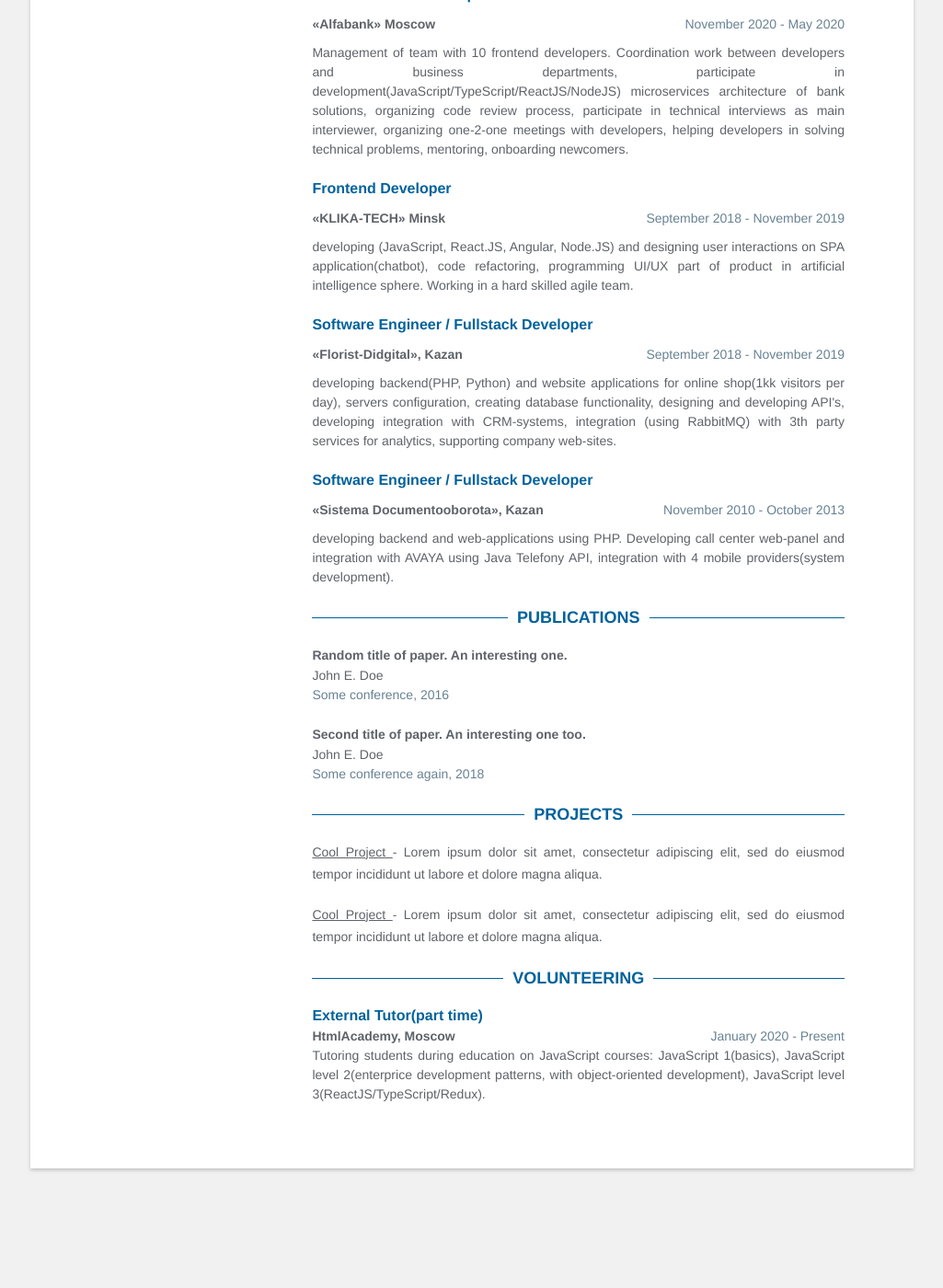
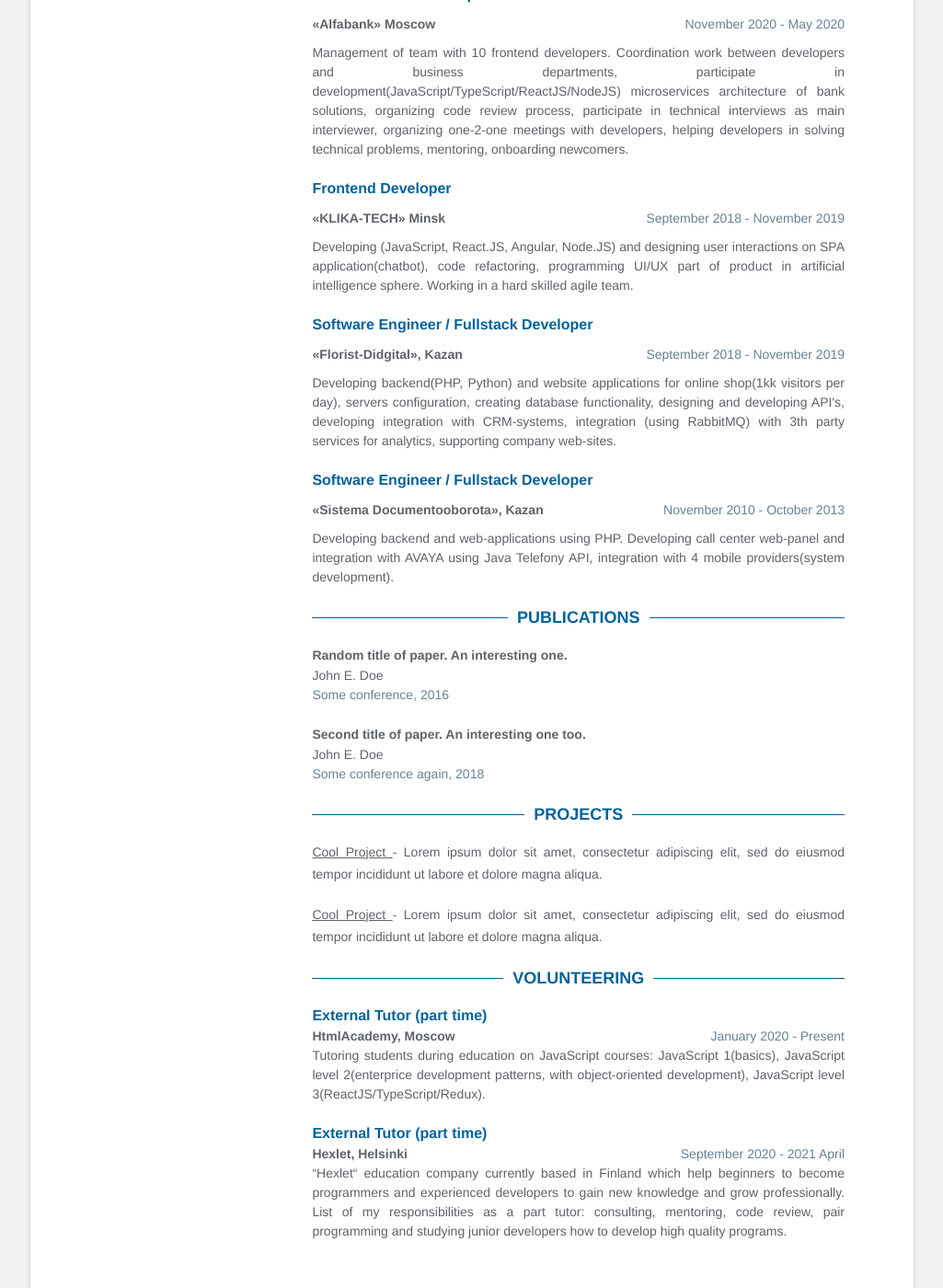
Before and after one commit to sahaviev/sahaviev.github.io, a Jekyll site: the page built from index.html, in a window 1280 px wide and 1400 px high, scrolled down 1127 px. Shown: the whole window at 92% size, without its empty margins (127-1152 px from the left). Built offline with Jekyll 4.4.1, drawn with Linux system fonts in a browser that asks for light colours; before the commit the page ends 2427 px from its top, so only the background shows below that.

Commit message:
CV-1: update information about volunteering 2

```diff
--- a/_data/data.yml
+++ b/_data/data.yml
@@ -98,7 +98,7 @@
     company: «KLIKA-TECH» Minsk
     country: Republic of Belarus
     details: |
-      developing (JavaScript, React.JS, Angular, Node.JS) and designing user interactions on SPA application(chatbot),
+      Developing (JavaScript, React.JS, Angular, Node.JS) and designing user interactions on SPA application(chatbot),
       code refactoring, programming UI/UX part of product in artificial intelligence sphere. Working in a hard skilled agile team.
 
   - role: Software Engineer / Fullstack Developer
@@ -106,7 +106,7 @@
     company: «Florist-Didgital», Kazan
     country: Russian Federation
     details: |
-      developing backend(PHP, Python) and website applications for online shop(1kk visitors per day), servers configuration,
+      Developing backend(PHP, Python) and website applications for online shop(1kk visitors per day), servers configuration,
       creating database functionality, designing and developing API's, developing integration with CRM-systems,
       integration (using RabbitMQ) with 3th party services for analytics, supporting company web-sites.
 
@@ -115,7 +115,7 @@
     company: «Sistema Documentooborota», Kazan
     country: Russian Federation
     details: |
-      developing backend and web-applications using PHP. Developing call center web-panel and integration with AVAYA using
+      Developing backend and web-applications using PHP. Developing call center web-panel and integration with AVAYA using
       Java Telefony API, integration with 4 mobile providers(system development).
 
 publications:
@@ -145,9 +145,18 @@
 # Volunteering
 volunteering:
   - time: January 2020 - Present
-    role: External Tutor(part time)
+    role: External Tutor (part time)
     company: HtmlAcademy, Moscow
     country: Russian Federation
     details: |
       Tutoring students during education on JavaScript courses: JavaScript 1(basics), JavaScript level 2(enterprice development patterns,
       with object-oriented development), JavaScript level 3(ReactJS/TypeScript/Redux).
+  - time: September 2020 - 2021 April
+    role: External Tutor (part time)
+    company: Hexlet, Helsinki
+    country: Finland
+    details: |
+      “Hexlet“ education company currently based in Finland which help beginners to become programmers
+      and experienced developers to gain new knowledge and grow professionally.
+      List of my responsibilities as a part tutor: consulting, mentoring, code review, pair programming and studying
+      junior developers how to develop high quality programs.
```
